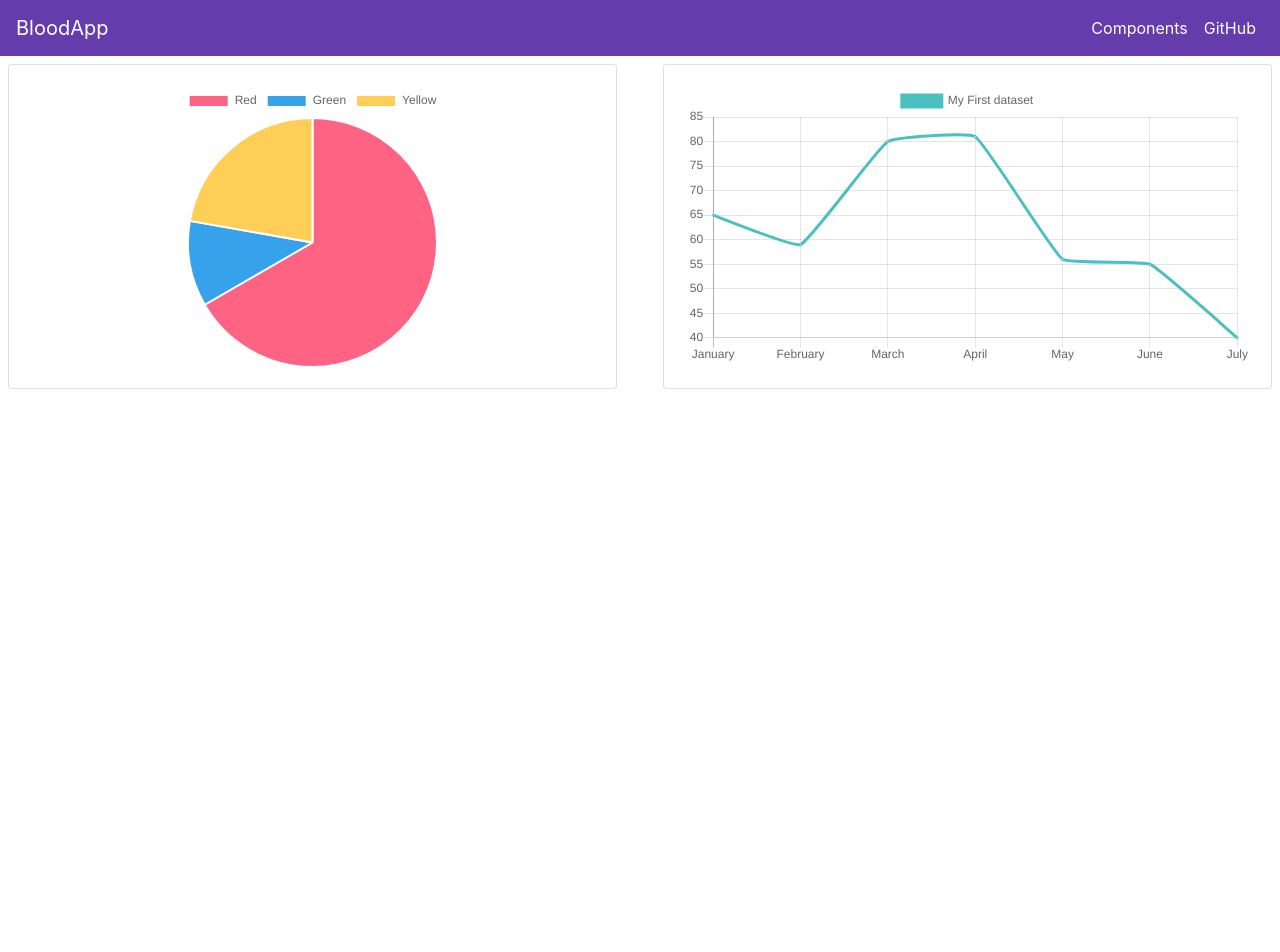
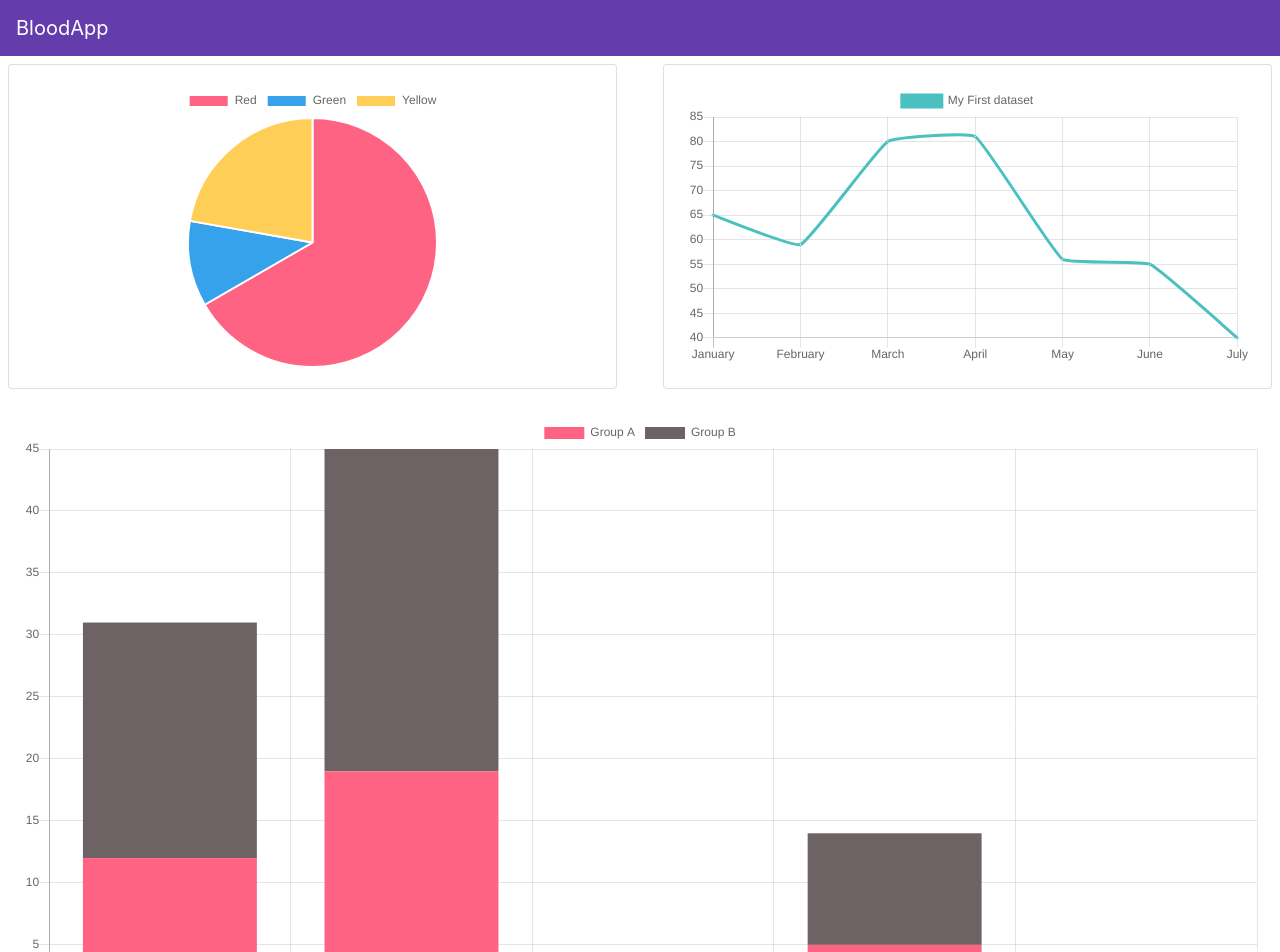
Before and after one commit to LuisGH1234/blood-app, a React (Create React App) app: page / in a window 1280 px wide. Shown: the top 952 px of the page. Before the commit the page ends 800 px from the top, so only its background shows below. Built offline with nearby package versions, Linux system fonts and the light colour scheme.

Commit message:
:hammer: building

```diff
--- a/src/common/components/main-view/MainView.view.tsx
+++ b/src/common/components/main-view/MainView.view.tsx
@@ -1,6 +1,6 @@
-import React, { useState } from 'react';
-import { Navbar, NavbarBrand, NavbarToggler, Collapse, Nav, NavItem, NavLink } from 'reactstrap';
-import './MainView.scss';
+import React, { useState } from "react";
+import { Navbar, NavbarBrand } from "reactstrap";
+import "./MainView.scss";
 
 interface IProps {
   title: string;
@@ -8,29 +8,16 @@ interface IProps {
 }
 
 export default function MainLayout(props: IProps) {
-    const [isOpen, setIsOpen] = useState(false);
+  // const [isOpen, setIsOpen] = useState(false);
 
   return (
     <>
       <header className="head-navbar">
         <Navbar light expand="md">
           <NavbarBrand href="/">{props.title}</NavbarBrand>
-                    <NavbarToggler onClick={() => setIsOpen(!isOpen)} />
-                    <Collapse isOpen={isOpen} navbar>
-                        <Nav className="ml-auto" navbar>
-                            <NavItem>
-                                <NavLink href="/">Components</NavLink>
-                            </NavItem>
-                            <NavItem>
-                                <NavLink href="https://github.com/reactstrap/reactstrap">GitHub</NavLink>
-                            </NavItem>
-                        </Nav>
-                    </Collapse>
         </Navbar>
       </header>
-            <div className="App">
-                {props.children}
-            </div>
+      <div className="App">{props.children}</div>
     </>
   );
 }
--- a/src/scenes/main/Main.view.tsx
+++ b/src/scenes/main/Main.view.tsx
@@ -4,22 +4,34 @@ import React from "react";
 import "./Main.scss";
 import { MainLayout } from "../../common/components";
 import { Row, Col, Card, CardBody } from "reactstrap";
-import { Pie, Line } from 'react-chartjs-2';
+import { Pie, Line, Bar } from "react-chartjs-2";
 // import { IChartOptions } from "chartist";
 
 const App: React.FC = () => {
+  // const data = fetch('jhklj');
   return (
     <MainLayout title="BloodApp">
       <Row md="12">
         <Col md="6">
-                    <Card style={{ margin: '8px' }}>
-                        <CardBody><Pie data={data} options={options} /></CardBody>
+          <Card style={{ margin: "8px" }}>
+            <CardBody>
+              <Pie data={data} options={options} />
+            </CardBody>
           </Card>
         </Col>
         <Col md="6">
-                    <Card style={{ margin: '8px' }}>
-                        <CardBody><Line data={dataLine} options={options} /></CardBody>
+          <Card style={{ margin: "8px" }}>
+            <CardBody>
+              <Line data={dataLine} options={options} />
+            </CardBody>
           </Card>
+        </Col>
+      </Row>
+      <Row md="12">
+        <Col md="12">
+          <CardBody>
+            <Bar data={stackedBarData} options={stackedBarOptions} />
+          </CardBody>
         </Col>
       </Row>
     </MainLayout>
@@ -29,50 +41,40 @@ const App: React.FC = () => {
 export default App;
 
 const data = {
-    labels: [
-        'Red',
-        'Green',
-        'Yellow'
-    ],
-    datasets: [{
+  labels: ["Red", "Green", "Yellow"],
+  datasets: [
+    {
       data: [300, 50, 100],
-        backgroundColor: [
-            '#FF6384',
-            '#36A2EB',
-            '#FFCE56'
-        ],
-        hoverBackgroundColor: [
-            '#FF6384',
-            '#36A2EB',
-            '#FFCE56'
+      backgroundColor: ["#FF6384", "#36A2EB", "#FFCE56"],
+      hoverBackgroundColor: ["#FF6384", "#36A2EB", "#FFCE56"]
+    }
   ]
-    }]
 };
 
 const options = {
-    events: ['click'],
-    onClick: (e: any, arr: any[]) => console.log(':v', e, arr)
-}
+  events: ["click"],
+  onClick: (e: any, arr: any[]) => console.log(":v", e, arr)
+};
 
 const dataLine = {
-    labels: ['January', 'February', 'March', 'April', 'May', 'June', 'July'],
+  labels: ["January", "February", "March", "April", "May", "June", "July"],
   datasets: [
     {
-            label: 'My First dataset',
+      label: "My First dataset",
       fill: false,
       lineTension: 0.1,
-            backgroundColor: 'rgba(75,192,192,0.4)',
-            borderColor: 'rgba(75,192,192,1)',
-            borderCapStyle: 'butt',
+      backgroundColor: "rgba(75,192,192,0.4)",
+      borderColor: "rgba(75,192,192,1)",
+      borderCapStyle: "butt",
       borderDash: [],
       borderDashOffset: 0.0,
-            borderJoinStyle: 'miter',
-            pointBorderColor: 'rgba(75,192,192,1)',
-            pointBackgroundColor: '#fff',
+      borderJoinStyle: "miter",
+      pointBorderColor: "rgba(75,192,192,1)",
+      pointBackgroundColor: "#fff",
       pointBorderWidth: 1,
       pointHoverRadius: 5,
-            pointHoverBackgroundColor: 'rgba(75,192,192,1)',
-            pointHoverBorderColor: 'rgba(220,220,220,1)',
+      pointHoverBackgroundColor: "rgba(75,192,192,1)",
+      pointHoverBorderColor: "rgba(220,220,220,1)",
       pointHoverBorderWidth: 2,
       pointRadius: 1,
       pointHitRadius: 10,
@@ -80,3 +82,37 @@ const dataLine = {
     }
   ]
 };
+
+const stackedBarOptions = {
+  scales: {
+    xAxes: [
+      {
+        stacked: true
+      }
+    ],
+    yAxes: [
+      {
+        stacked: true
+      }
+    ]
+  }
+};
+
+var dataValues = [12, 19, 3, 5];
+var dataLabels = [0, 1, 2, 3, 4];
+
+const stackedBarData = {
+  labels: dataLabels,
+  datasets: [
+    {
+      label: "Group A",
+      data: dataValues,
+      backgroundColor: "rgba(255, 99, 132, 1)"
+    },
+    {
+      label: "Group B",
+      data: [19, 26, 1, 9],
+      backgroundColor: "rgba(109, 99, 100, 1)"
+    }
+  ]
+};
```
Also changed, not shown: 1 other file (tests, documents, lock files or other folders). Lines whose indentation alone changed are shown as unchanged.
